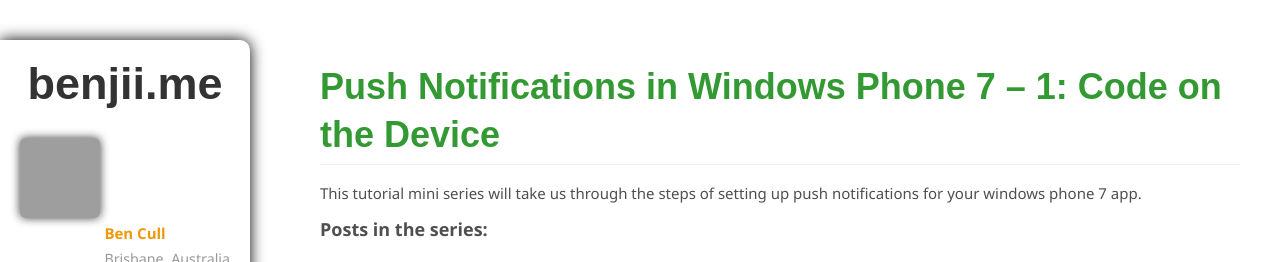
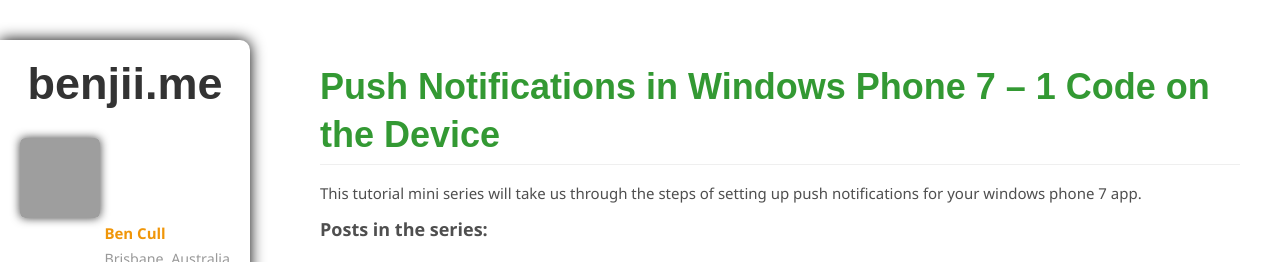
Before and after one commit to bjcull/bjcull.github.com, a Jekyll site: the page built from _posts/2010-12-13-push-notifications-in-windows-phone-7-1-code-on-the-device.md, in a window 1280 px wide and 900 px high. Shown: the top 262 px of the window. Built offline with Jekyll 4.4.1, drawn with Linux system fonts in a browser that asks for light colours; nearby versions of some CDN libraries; comment, search, counter and statistics services are not loaded; grey boxes are pictures that could not be loaded.

```diff
--- a/_posts/2010-12-13-push-notifications-in-windows-phone-7-1-code-on-the-device.md
+++ b/_posts/2010-12-13-push-notifications-in-windows-phone-7-1-code-on-the-device.md
@@ -1,5 +1,5 @@
 ---
-title: "Push Notifications in Windows Phone 7 – 1: Code on the Device"
+title: "Push Notifications in Windows Phone 7 – 1 Code on the Device"
 date: 2010-12-13
 layout: post
 categories:
```
